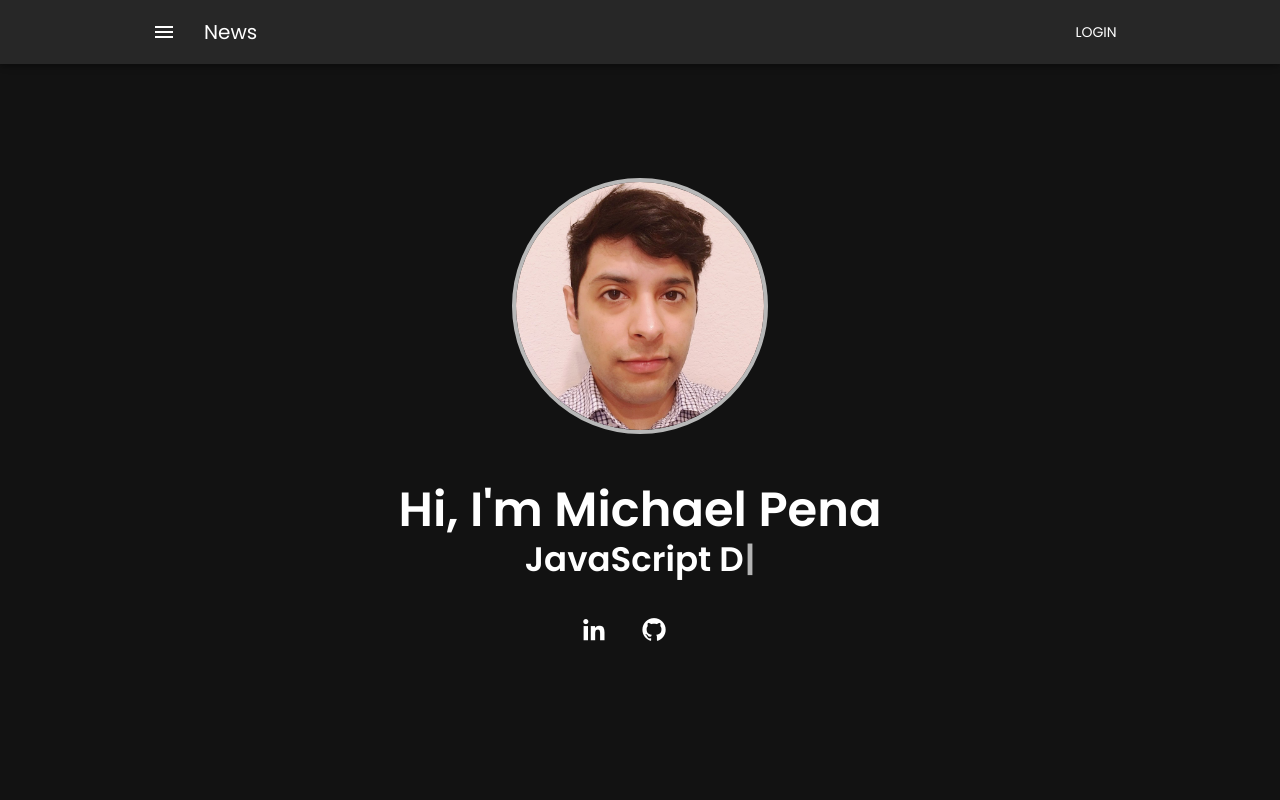
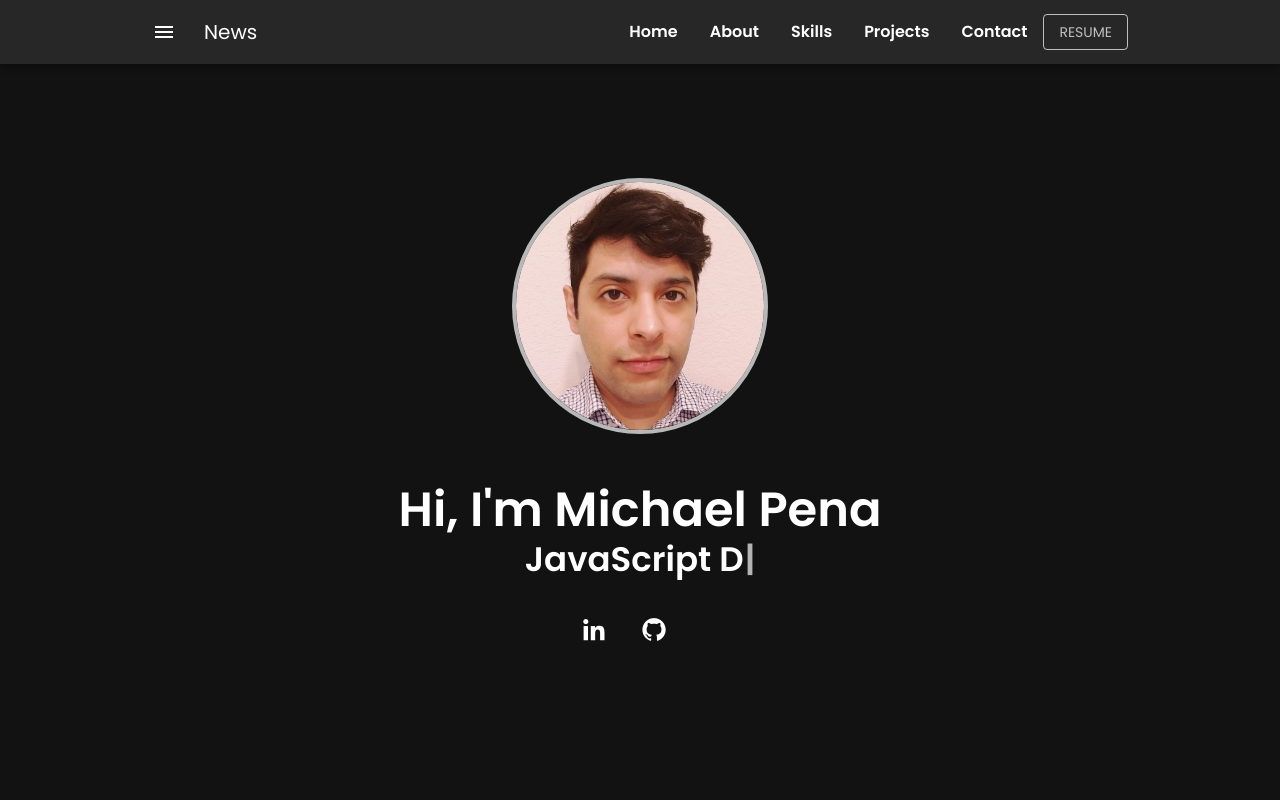
Before and after one commit to michael-pena/portfolio-site-v2, a React (Create React App) app: page / in a window 1280 px wide. Shown: the top 800 px of the page. Built offline with nearby package versions, Linux system fonts and the light colour scheme.

Commit message:
updated the navbar with resume

```diff
--- a/src/components/footer/Footer.js
+++ b/src/components/footer/Footer.js
@@ -9,6 +9,7 @@ const FooterSection = () => {
     const Footer = styled("footer")(({ theme }) => ({
         textAlign: "center",
         marginTop: "6rem",
+        paddingBottom: "2rem",
         backgroundColor: theme.palette.action.disabledBackground
       }));
 
--- a/src/components/header/ButtonAppBar.js
+++ b/src/components/header/ButtonAppBar.js
@@ -1,16 +1,43 @@
-import AppBar from '@mui/material/AppBar';
-import Box from '@mui/material/Box';
-import Toolbar from '@mui/material/Toolbar';
-import Typography from '@mui/material/Typography';
-import Button from '@mui/material/Button';
-import IconButton from '@mui/material/IconButton';
-import MenuIcon from '@mui/icons-material/Menu';
+import AppBar from "@mui/material/AppBar";
+import Box from "@mui/material/Box";
+import Toolbar from "@mui/material/Toolbar";
+import Typography from "@mui/material/Typography";
+import Button from "@mui/material/Button";
+import IconButton from "@mui/material/IconButton";
+import MenuIcon from "@mui/icons-material/Menu";
+import { styled } from "@mui/material/styles";
+import MyResume from "../../static/Michael_Pena_Resume.pdf";
+import { NoEncryption } from "@mui/icons-material";
 
 export default function ButtonAppBar() {
+  const pageSections = [
+    { id: "Home" },
+    { id: "About" },
+    { id: "Skills" },
+    { id: "Projects" },
+    { id: "Contact" },
+  ];
+
+  const NavLinks = styled("li")(({ theme }) => ({
+    margin: "0",
+    padding: "0 1rem",
+    display: "inline",
+    a: {
+      color: theme.palette.text.primary,
+      textDecoration: "none",
+    },
+  }));
+
+  const ResumeButton = styled("a")(({ theme }) => ({
+    color: theme.palette.text.secondary,
+    textDecoration: "none",
+  }));
+
   return (
+    <header>
       <Box sx={{ flexGrow: 1 }}>
         <AppBar position="fixed">
-        <div className='bd-grid'>
+          <div className="bd-grid">
             <Toolbar>
               <IconButton
                 size="large"
@@ -24,10 +51,22 @@ export default function ButtonAppBar() {
               <Typography variant="h6" component="div" sx={{ flexGrow: 1 }}>
                 News
               </Typography>
-          <Button color="inherit">Login</Button>
+              <ul listStyleType="none">
+                {pageSections.map((section) => (
+                  <NavLinks>
+                    <a href={`#${section.id.toLowerCase()}`}>{section.id}</a>
+                  </NavLinks>
+                ))}
+              </ul>
+              <ResumeButton href={MyResume}>
+                <Button color="inherit" variant="outlined">
+                  Resume
+                </Button>
+              </ResumeButton>
             </Toolbar>
           </div>
         </AppBar>
       </Box>
+    </header>
   );
 }
```
Also changed, not shown: 1 other file (tests, documents, lock files or other folders). Lines whose indentation alone changed are shown as unchanged.
